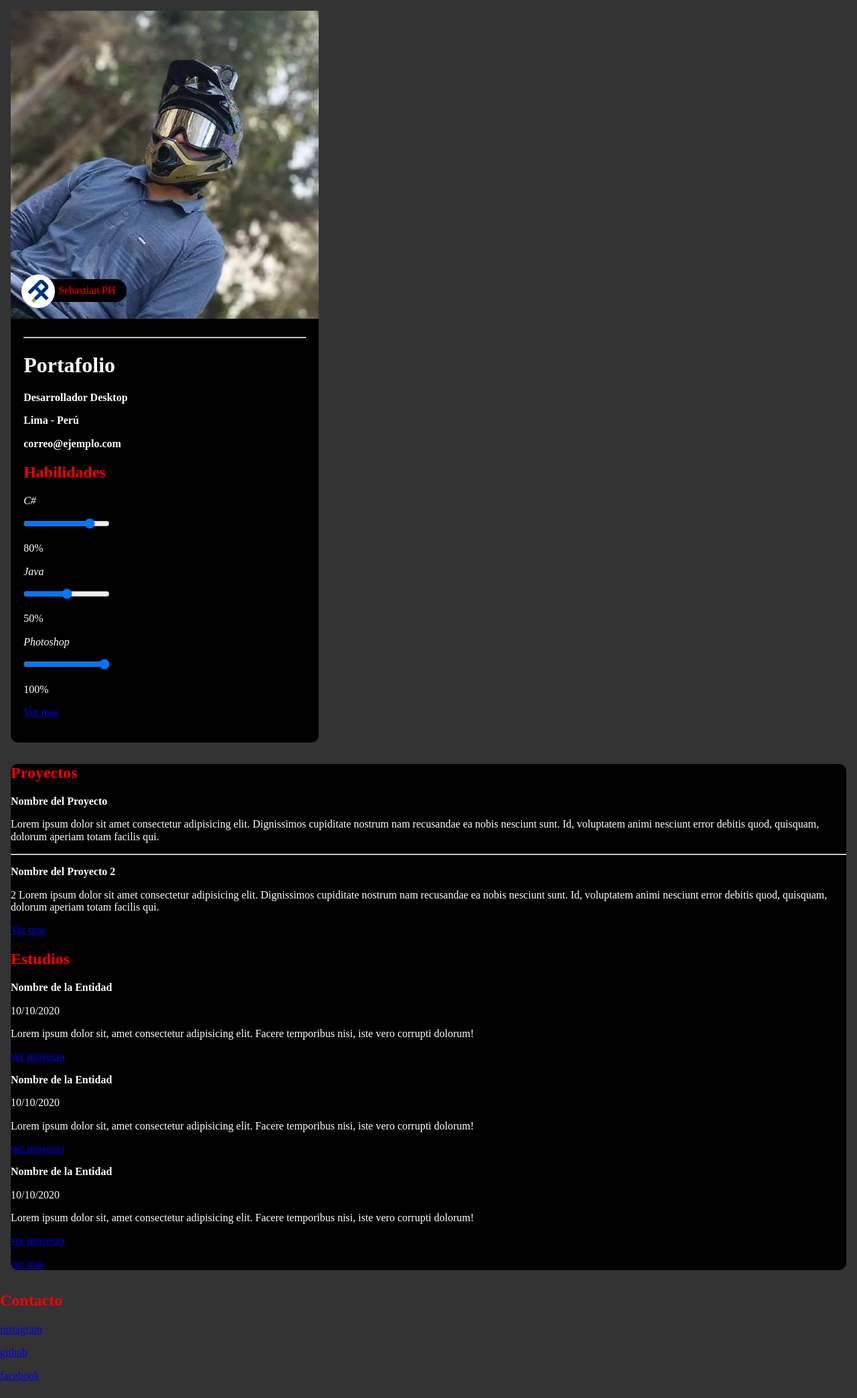
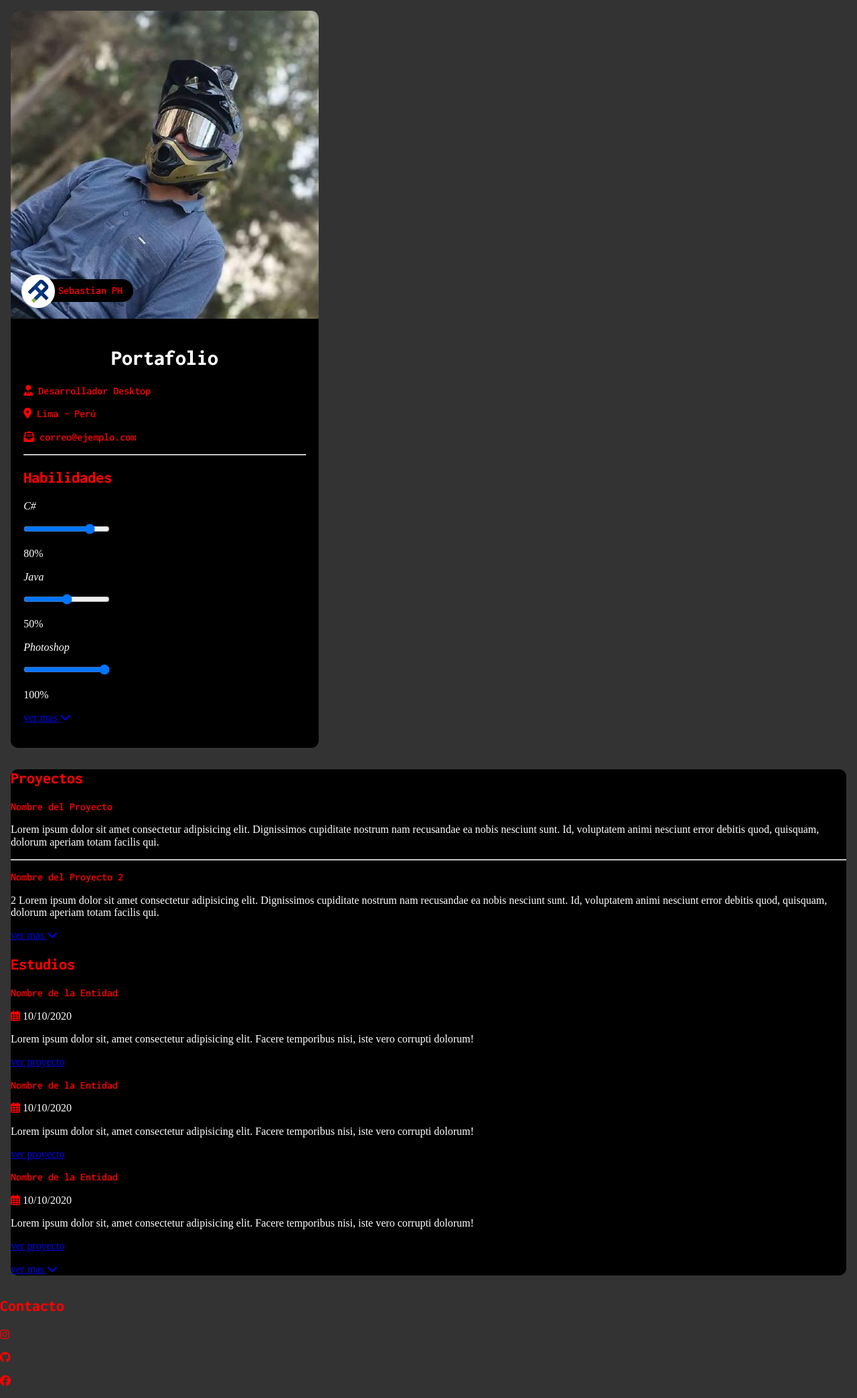
Before and after one commit to jotajotadev/sebastianeph.github.io, a PHP site: page / in a window 1280 px wide. Shown: the whole page at 67% size. Before the commit the page ends 2062 px from the top, so only its background shows below. Run offline with PHP 8.4, Linux system fonts and the light colour scheme; some libraries are stand-ins or nearby versions.

Commit message:
se agrego iconos al index.html y estilos a styles.css

```diff
--- a/css/styles.css
+++ b/css/styles.css
@@ -1,5 +1,22 @@
+/*  Fuentes a Usar
+font-family: 'Inconsolata', monospace;
+font-family: 'Lato', sans-serif;
+*/
 .sub-titulo {
-    color: red;
+    color: var(--sub-title-color, #F00);
+    font-family: "Inconsolata", monospace;
+}
+.categoria {
+    font-family: "Inconsolata", monospace;
+    font-weight: 100;
+}
+.titulo-principal {
+    font-family: "Inconsolata", monospace;
+    font-weight: 800;
+    text-align: center;
+}
+.icon {
+    color: var(--sub-title-color, #F00);
 }
 body {
     background-color: var(--background-color, #333);
@@ -15,6 +32,7 @@ body {
 .contenedor-A {
     max-width: 460px;
     margin-top: 1em;
+    overflow: hidden;
 }
 .contenedor-foto {
     margin: 0;
@@ -45,6 +63,9 @@ body {
     border-radius: 1em;
     background-color: var( --background-items, #000);
 }
+.categoria strong{
+    color: var(--sub-title-color, #F00);
+}
 .contenedor-portafolio {
     padding: 1.2em;
 }
--- a/index.html
+++ b/index.html
@@ -6,6 +6,7 @@
 	<meta name="description" content="porfatolio sebastian">
 	<meta name="keywords" content="Desarrollador Desktop"><!--No colocar mas de 3 Keywords-->
 	<title>Portafolio Sebastian</title>
+	<script src="https://kit.fontawesome.com/075b67f81a.js" crossorigin="anonymous"></script>
 	<link rel="stylesheet" href="css/normalize.css">
 	<link rel="stylesheet" href="css/styles.css">
 	<link rel="stylesheet" href="css/variables.css">
@@ -23,11 +24,11 @@
 			</figure>
 
 			<div class="contenedor-portafolio">
+				<h1 class="titulo-principal">Portafolio</h1>
+				<p class="categoria"><strong><i class="icon fas fa-user-tie"></i> Desarrollador Desktop</strong></p>
+				<p class="categoria"><strong><i class="icon fas fa-map-marker-alt"></i> Lima - Perú</strong></p>
+				<p class="categoria"><strong><i class="icon fas fa-envelope-open-text"></i> correo@ejemplo.com</strong></p>
 				<hr class="linea-divisora"/> <!--No borrar importante para semantica-->
-				<h1 class="Titulo-principal">Portafolio</h1>
-				<p class="categoria"><strong>Desarrollador Desktop</strong></p>
-				<p class="categoria"><strong>Lima - Perú</strong></p>
-				<p class="categoria"><strong>correo@ejemplo.com</strong></p>
 				<h2 class="sub-titulo">
 					Habilidades
 				</h2>
@@ -46,7 +47,7 @@
 					<input class="rango-habilidad" type="range" value="100">
 					<p class="valor-habilidad"><span>100%</span></p>
 				</div>
-				<p><a class="boton" href="#">Ver mas</a></p>
+				<p><a class="boton" href="#">ver mas <i class="fas fa-chevron-down"></i></a></p>
 			</div>
 		</article>
 	</main>
@@ -63,7 +64,7 @@
 				<p class="categoria"><strong>Nombre del Proyecto 2</strong></p>
 				<p class="descripcion-proyecto">2 Lorem ipsum dolor sit amet consectetur adipisicing elit. Dignissimos cupiditate nostrum nam recusandae ea nobis nesciunt sunt. Id, voluptatem animi nesciunt error debitis quod, quisquam, dolorum aperiam totam facilis qui.</p>
 			</section>
-			<p><a class="boton" href="#">Ver mas</a></p>
+			<p><a class="boton" href="#">ver mas <i class="fas fa-chevron-down"></i></a></p>
 		</article>
 
 		<article class="contenedor-estudios">
@@ -71,32 +72,32 @@
 			<section class="contenedor-estudios">
 				<div class="divisor-estudios">
 					<p class="categoria"><strong> Nombre de la Entidad</strong></p>
-					<p class="fecha-estudios">10/10/2020</p>
+					<p class="fecha-estudios"><i class="icon far fa-calendar-alt"></i> 10/10/2020</p>
 					<p class="descripcion-estudios">Lorem ipsum dolor sit, amet consectetur adipisicing elit. Facere temporibus nisi, iste vero corrupti dolorum!</p>
 					<p><a class="boton" href="#">ver proyecto</a></p>
 				</div>
 				<div class="divisor-estudios">
 					<p class="categoria"><strong> Nombre de la Entidad</strong></p>
-					<p class="fecha-estudios">10/10/2020</p>
+					<p class="fecha-estudios"><i class="icon far fa-calendar-alt"></i> 10/10/2020</p>
 					<p class="descripcion-estudios">Lorem ipsum dolor sit, amet consectetur adipisicing elit. Facere temporibus nisi, iste vero corrupti dolorum!</p>
 					<p><a class="boton" href="#">ver proyecto</a></p>
 				</div>
 				<div class="divisor-estudios">
 					<p class="categoria"><strong> Nombre de la Entidad</strong></p>
-					<p class="fecha-estudios">10/10/2020</p>
+					<p class="fecha-estudios"><i class="icon far fa-calendar-alt"></i> 10/10/2020</p>
 					<p class="descripcion-estudios">Lorem ipsum dolor sit, amet consectetur adipisicing elit. Facere temporibus nisi, iste vero corrupti dolorum!</p>
 					<p><a class="boton" href="#">ver proyecto</a></p>
 				</div>
-				<p><a class="boton" href="#">ver mas</a></p>
+				<p><a class="boton" href="#">ver mas <i class="fas fa-chevron-down"></i></a></p>
 			</section>
 		</article>
 	</div>
 
 	<footer class="pie">
 		<h2 class="sub-titulo">Contacto</h2>
-		<p class="red-social"><a href="#">instagram</a></p>
-		<p class="red-social"><a href="#">github</a></p>
-		<p class="red-social"><a href="#">facebook</a></p>
+		<p class="red-social"><a href="#"><i class="icon fab fa-instagram"></i></a></p>
+		<p class="red-social"><a href="#"><i class="icon fab fa-github"></i></a></p>
+		<p class="red-social"><a href="#"><i class="icon fab fa-facebook"></i></a></p>
 	</footer>
 </body>
 </html>
```
